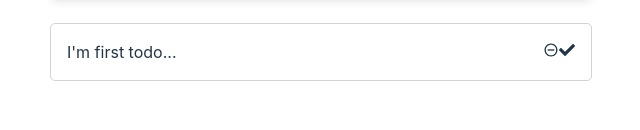
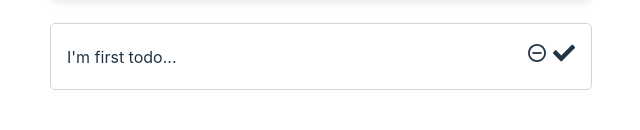
Before and after one commit to Sefer22/Typescript-TODOAPP, a React (Vite) app in the folder typescript-todoapp/: page / in a window 1280 px wide. Shown: the part 164-294 px from the top of the page, without its empty margins (319-959 px from the left). Built offline with nearby package versions, Linux system fonts and the light colour scheme.

Commit message:
developed

```diff
--- a/typescript-todoapp/src/App.css
+++ b/typescript-todoapp/src/App.css
@@ -46,4 +46,5 @@ button:hover{
 }
 .icons{
   font-size: 22px ;
+  cursor: pointer;
 }
--- a/typescript-todoapp/src/components/Todo.tsx
+++ b/typescript-todoapp/src/components/Todo.tsx
@@ -12,9 +12,10 @@ function Todo() {
      <div>
       I'm first todo...
     </div>
-    <div>
-        <IoMdRemoveCircleOutline />
-        <FaCheck/>
+    <div style={{display:'flex',flexDirection:'row'
+   ,alignItems:'center',justifyContent:'center'}}>
+        <div style={{marginRight:'5px'}} className='icons'><IoMdRemoveCircleOutline/></div>
+        <div className='icons'><FaCheck/></div>
     </div>
    </div>
   )
```
